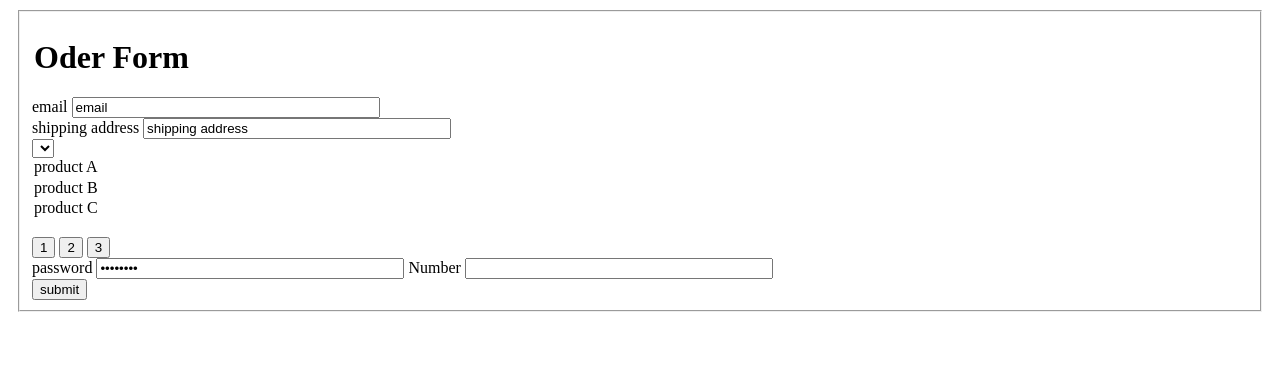
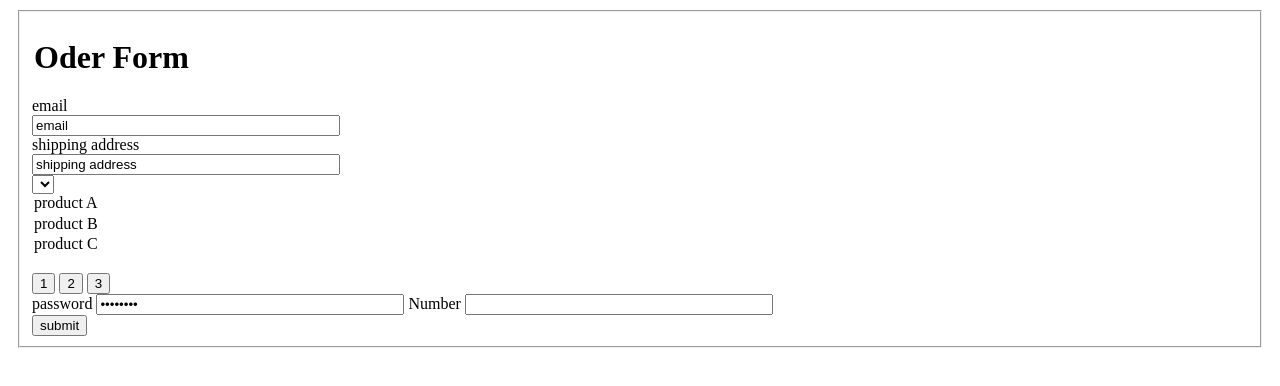
Before and after one commit to Juliet095/Juliet_web_test, a plain HTML site: page qn10.html in a window 1280 px wide. Drawn offline with Linux system fonts and the light colour scheme.

Commit message:
https://github.com/Juliet095/Juliet_web_test.git

```diff
--- a/qn10.html
+++ b/qn10.html
@@ -10,9 +10,9 @@
     <fieldset>
         <form action="submit">
             <h1><legend>Oder Form</legend></h1>
-            <label for="email"id="email required" name="email">email</label>
+            <label for="email"id="email required" name="email">email</label><br>
             <input type="email"id="email"value="email"><br>
-            <label for="shipping address"id="shipping address required" name="shipping address">shipping address</label>
+            <label for="shipping address"id="shipping address required" name="shipping address">shipping address</label><br>
             <input type="shipping address"id="shipping address" value="shipping address"><br>
             <select name="product" id="product"> Products</select>
             <option value="product A">product A</option>
```
Also changed, not shown: qn2.html (+1 -1 lines).
